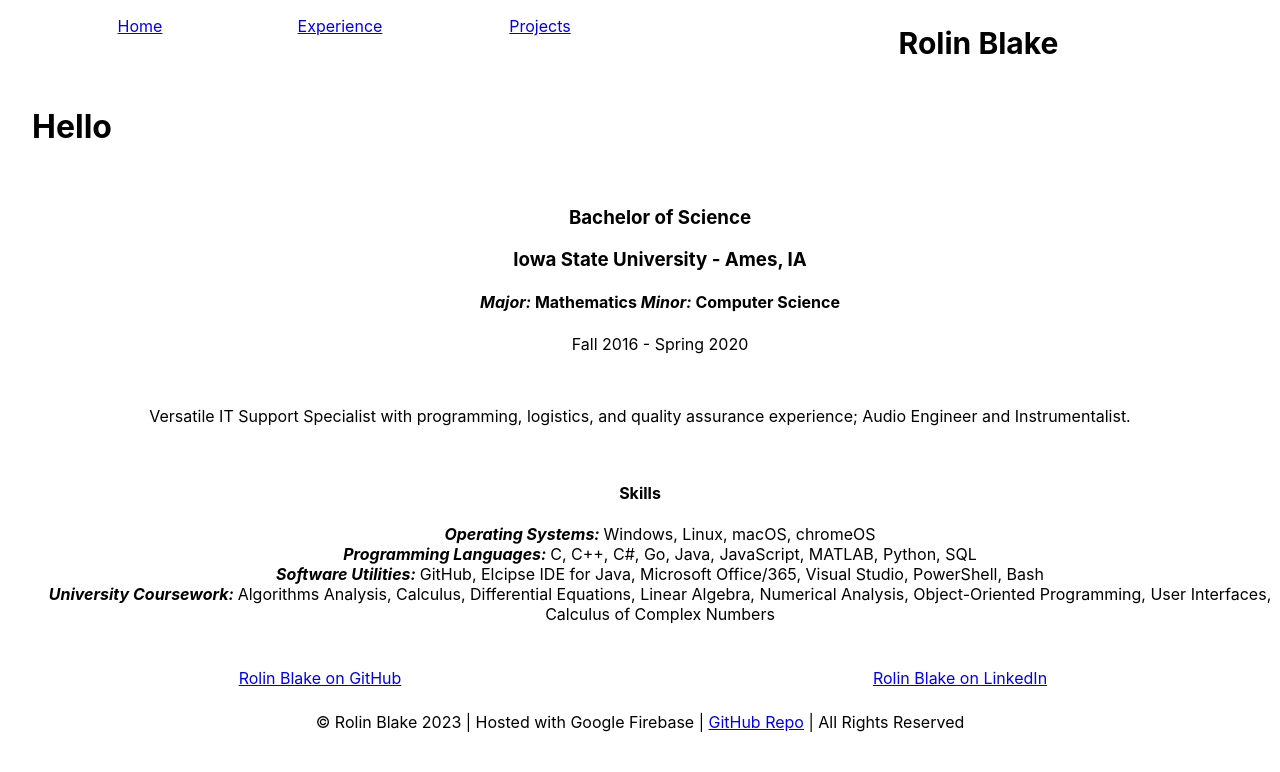
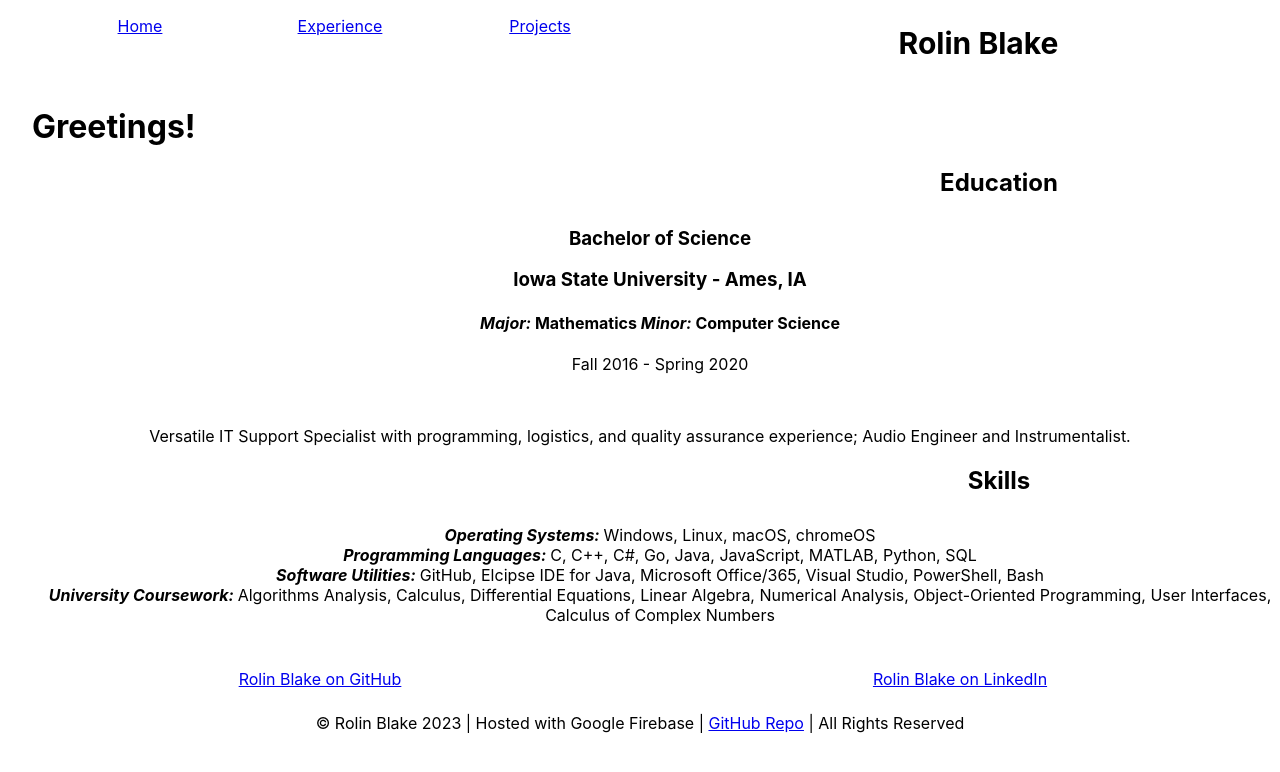
Before and after one commit to rolinmb/rmb-portfolio-react, a React (Create React App) app: page / in a window 1280 px wide. Shown: the top 772 px of the page. Built offline with nearby package versions, Linux system fonts and the light colour scheme.

Commit message:
styling updates

```diff
--- a/src/components/Home.js
+++ b/src/components/Home.js
@@ -4,23 +4,22 @@ import React from 'react';
 function Home() {
   return (
     <div id='home-page' className='page-wrap'>
-      <h1>Hello</h1>
-      <br />
+      <h1>Greetings!</h1>
       <div className="home-content-wrap">
+        <h2>Education</h2>
         <ul id='education-list'>
           <li>
-		    <h3>Bachelor of Science</h3>
-		    <h3>Iowa State University - Ames, IA</h3>
-		    <h4><i>Major: </i>Mathematics <i>Minor: </i>Computer Science</h4>
-		    <p>Fall 2016 - Spring 2020</p>
-		  </li>
+		        <h3>Bachelor of Science</h3>
+		        <h3>Iowa State University - Ames, IA</h3>
+		        <h4><i>Major: </i>Mathematics <i>Minor: </i>Computer Science</h4>
+		        <p>Fall 2016 - Spring 2020</p>
+		      </li>
         </ul>
       </div>
       <br />
       <p>Versatile IT Support Specialist with programming, logistics, and quality assurance experience; Audio Engineer and Instrumentalist.</p>
-      <br />
       <div className='home-content-wrap'>
-        <h4>Skills</h4>
+        <h2>Skills</h2>
         <ul id='skills-list'>
           <li><b><i>Operating Systems: </i></b>Windows, Linux, macOS, chromeOS</li>
 		      <li><b><i>Programming Languages: </i></b>C, C++, C#, Go, Java, JavaScript, MATLAB, Python, SQL</li>
```
